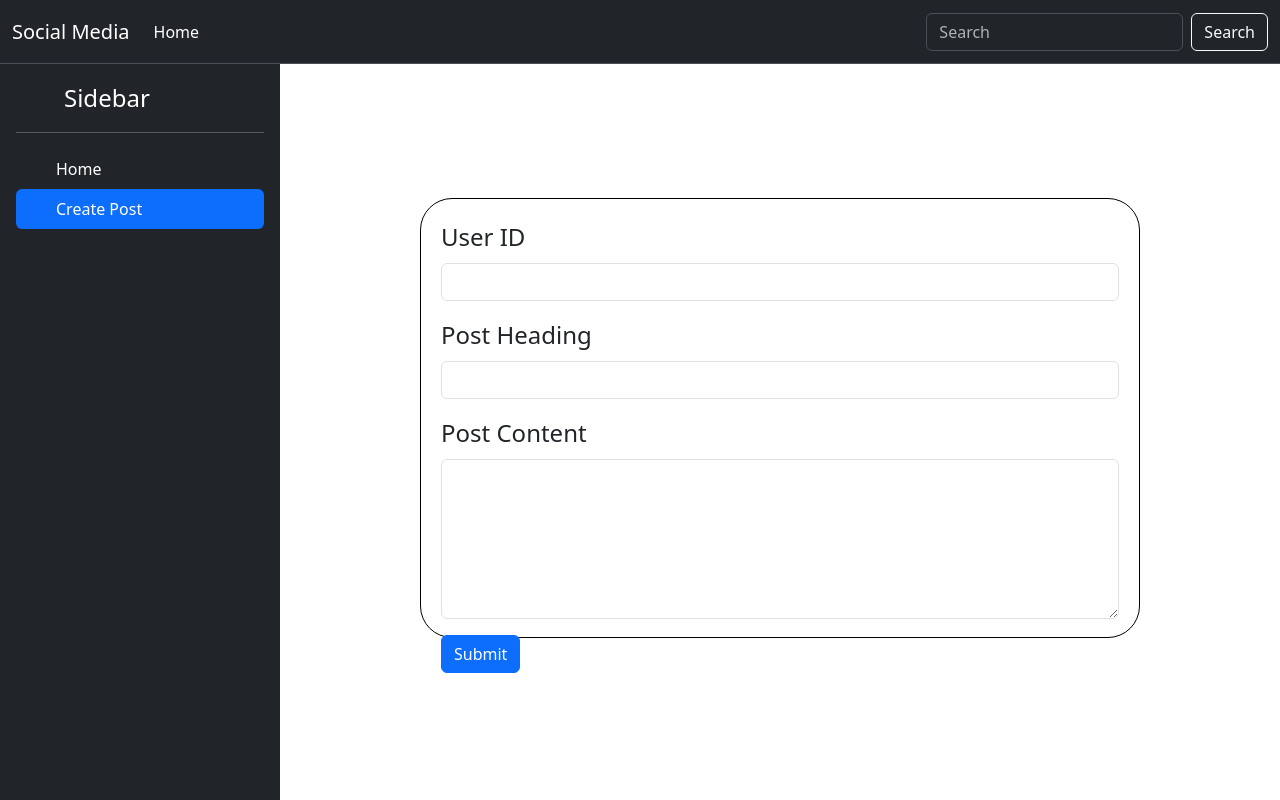
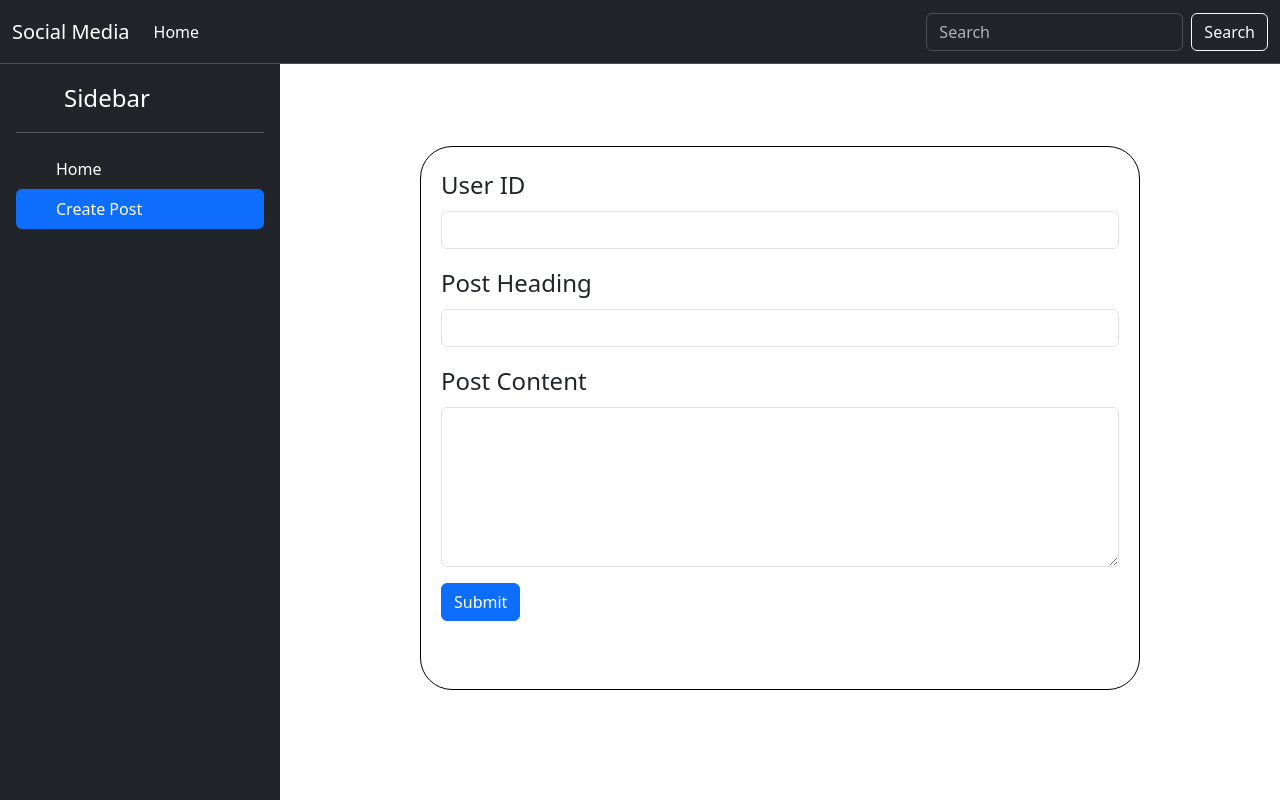
Before and after one commit to arnavbhure/Social-Media-Demo-, a React (Vite) app in the folder Social_Media_Demo/: page / in a window 1280 px wide. Both pictures are taken after a click on the link "Create Post". Shown: the top 800 px of the page. Built offline with nearby package versions, Linux system fonts and the light colour scheme.

Commit message:
Finishing touch to Ui

```diff
--- a/Social_Media_Demo/src/components/createPost.module.css
+++ b/Social_Media_Demo/src/components/createPost.module.css
@@ -6,7 +6,7 @@
 }
 
 .FormClass {
-  height: 55vh;
+  height: 68vh;
   width: 90vh;
   padding: 2%;
   margin-bottom: 12rem;
```
